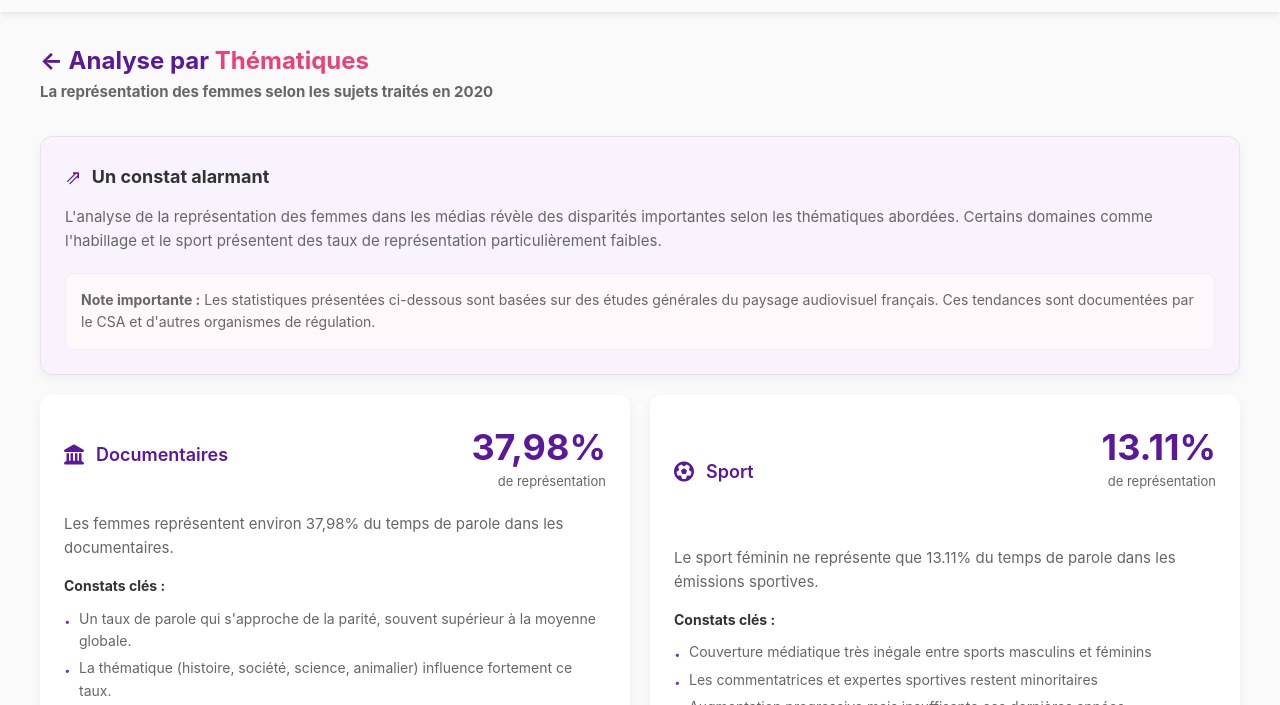
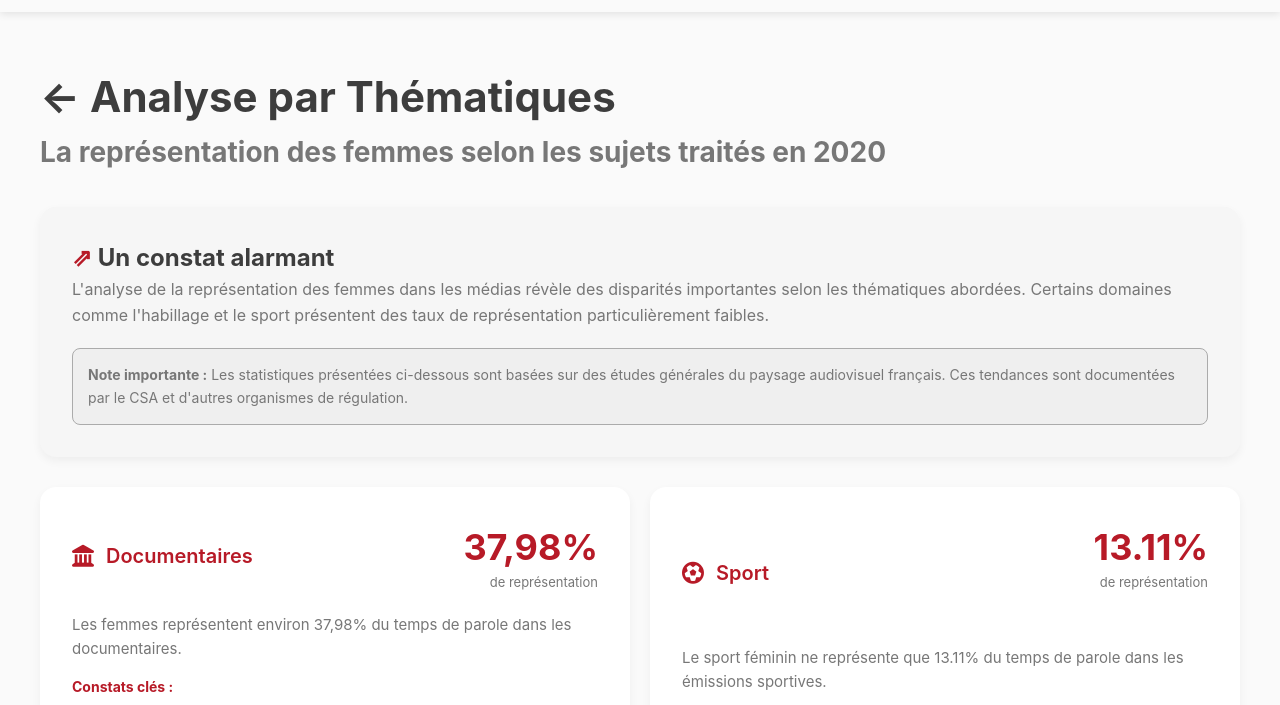
Before and after one commit to Anano777/sae303, a plain HTML site: page pages/thematiques.html in a window 1280 px wide. Shown: the part 76-781 px from the top of the page. Drawn offline with Linux system fonts and the light colour scheme.

Commit message:
thematiques

```diff
--- a/css/styles.css
+++ b/css/styles.css
@@ -182,6 +182,8 @@ header nav a:hover {
   display: flex;
   flex-direction: column;
   gap: 2rem;
+  max-width: 1200px;
+    margin: 0 auto;
 }
 
 .card {
--- a/css/thematiques.css
+++ b/css/thematiques.css
@@ -1,102 +1,26 @@
-/* Variables de couleur */
-:root {
-    --color-primary-purple: #7b2cbf; /* Violet principal */
-    --color-primary-pink: #ec407a;
-    --color-light-purple: #c77dff;
-    --color-bg-light: #f9f9f9;
-    --color-bg-card: #ffffff;
-    --color-bg-info-card: #f8f3fc; /* Fond violet très clair */
-    --color-bg-note-card: #fef8fb; /* Fond rose très clair */
-    --border-color: #eee;
-    --border-info-card: #eadef7;
-    --border-note-card: #f8eaf1;
-    --color-text-primary: #333;
-    --color-text-secondary: #666;
-    --color-text-purple: #5a189a;
-}
-
-.dashboard-container {
-    max-width: 1200px;
-    margin: 0 auto;
-}
-
-/* En-tête */
-header {
-    display: flex;
-    align-items: center;
-    margin-bottom: 30px;
-}
 
 .back-arrow {
     font-size: 28px;
     text-decoration: none;
-    color: var(--color-text-secondary);
     margin-right: 15px;
     font-weight: bold;
 }
 
-.header-titles h1 {
-    margin: 0;
-    font-size: 24px;
-    color: var(--color-text-purple);
-}
-
-.header-titles .pink-text {
-    color: var(--color-primary-pink);
-}
-
-.header-titles p {
-    margin: 0;
-    font-size: 15px;
-    color: var(--color-text-secondary);
-}
-
-/* Style de carte générique */
-.card {
-    background-color: var(--color-bg-card);
-    border-radius: 12px;
-    padding: 24px;
-    margin-bottom: 20px;
-    box-shadow: 0 4px 12px rgba(0, 0, 0, 0.05);
-}
-
-.card-header {
-    display: flex;
-    align-items: center;
-    margin-bottom: 12px;
-}
-
-.card-header .icon {
-    margin-right: 10px;
-    font-size: 20px;
-}
-
-.card-header h2 {
-    margin: 0;
-    font-size: 18px;
-    color: var(--color-text-primary);
-}
-
 /* Carte 1 : Info "Constat" */
 .info-card {
-    background-color: var(--color-bg-info-card);
-    border: 1px solid var(--border-info-card);
+    background-color: #f6f6f6;
+    margin-bottom: 30px;
 }
 
 .info-card .trend-icon {
-    color: var(--color-text-purple);
-    font-size: 20px;
+    color: #b71a27;
 }
 
-.info-card > p {
-    font-size: 15px;
-    color: var(--color-text-secondary);
-}
 
 /* Boîte de Note */
 .note-box {
-    background-color: var(--color-bg-note-card);
-    border: 1px solid var(--border-note-card);
+    background-color: #efefef;
+    border: 1px solid #ababab;
     border-radius: 8px;
     padding: 15px;
     margin-top: 20px;
@@ -105,7 +29,6 @@ header {
 .note-box p {
     margin: 0;
     font-size: 14px;
-    color: var(--color-text-secondary);
 }
 
 /* Grille des Thématiques */
@@ -128,15 +51,15 @@ header {
 }
 
 .topic-icon {
-    font-size: 20px;
-    color: var(--color-text-purple);
+    font-size: 22px;
+    color: #b71a27;
     margin-right: 12px;
 }
 
 .topic-header h3 {
     margin: 0;
-    font-size: 18px;
-    color: var(--color-text-purple);
+    font-size: 20px;
+    color: #b71a27;
 }
 
 .topic-percentage {
@@ -147,13 +70,12 @@ header {
 .topic-percentage .percentage {
     font-size: 36px;
     font-weight: bold;
-    color: var(--color-text-purple);
+    color: #b71a27;
     margin: 0;
 }
 
 .topic-percentage .description {
     font-size: 13px;
-    color: var(--color-text-secondary);
     margin: -5px 0 0 0;
 }
 
@@ -164,14 +86,13 @@ header {
 
 .topic-content p {
     font-size: 15px;
-    color: var(--color-text-secondary);
     margin: 0 0 15px 0;
 }
 
 .topic-content h4 {
     font-size: 14px;
     font-weight: bold;
-    color: var(--color-text-primary);
+    color: #b71a27;
     margin: 0 0 10px 0;
 }
 
@@ -180,7 +101,6 @@ header {
     padding-left: 15px;
     margin: 0;
     font-size: 14px;
-    color: var(--color-text-secondary);
 }
 
 .topic-content ul li {
@@ -192,7 +112,7 @@ header {
     content: '·'; /* Puissance */
     font-size: 20px;
     font-weight: bold;
-    color: var(--color-primary-purple);
+    color: #e63946;
     position: absolute;
     left: -15px;
     top: -2px; /* Ajustement vertical */
@@ -200,19 +120,17 @@ header {
 
 /* Carte 3 : Footer "Pour aller plus loin" */
 .footer-card {
-    background-color: var(--color-bg-info-card);
-    border: 1px solid var(--border-info-card);
+    background-color: #f6f6f6;
 }
 
 .footer-card h2 {
     font-size: 20px;
-    color: var(--color-text-purple);
+    color: #b71a27;
     margin: 0 0 10px 0;
 }
 
 .footer-card p {
     font-size: 15px;
-    color: var(--color-text-secondary);
 }
 
 .summary-stats {
@@ -234,7 +152,7 @@ header {
 .stat-box .main-stat {
     font-size: 32px;
     font-weight: bold;
-    color: var(--color-text-purple);
+    color: #b71a27;
     margin: 0 0 5px 0;
 }
 
--- a/pages/thematiques.html
+++ b/pages/thematiques.html
@@ -21,18 +21,17 @@
   <a href="../index.html#apropos">À propos</a>
   <a href="contact.html" class="btn-contact">Contactez nous</a>
     </nav>
-  </header>
+  </header><br><br>
     <div class="dashboard-container">
             <a href="../index.html#donnees" class="back-arrow"><div class="header-titles">
-                <h1>&larr; Analyse par <span class="pink-text">Thématiques</span></h1>
+                <h2>&larr; Analyse par <span class="pink-text">Thématiques</span></h2>
                 <p>La représentation des femmes selon les sujets traités en 2020</p>
             </div></a>
 
         <main>
             <section class="card info-card">
                 <div class="card-header">
-                    <span class="icon trend-icon">&#8663;</span>
-                    <h2>Un constat alarmant</h2>
+                    <h2><span class="icon trend-icon">&#8663;</span> Un constat alarmant</h2>
                 </div>
                 <p>L'analyse de la représentation des femmes dans les médias révèle des disparités importantes selon les thématiques abordées. Certains domaines comme l'habillage et le sport présentent des taux de représentation particulièrement faibles.</p>
 
@@ -122,7 +121,7 @@
                     </div>
                 </div>
             </section>
-
+<br>
             <section class="card footer-card">
                 <h2>Pour aller plus loin</h2>
                 <p>Ces inégalités thématiques reflètent des stéréotypes de genre profondément ancrés dans la société. La diversification des voix et l'augmentation de la visibilité des femmes expertes dans tous les domaines sont essentielles pour une représentation médiatique équitable.</p>
@@ -144,6 +143,7 @@
 
                 <p class="sources">Sources : CSA, INA, Observatoire de la représentation des femmes dans les médias</p>
             </section>
+            <br>
         </main>
     </div>
     <footer>
```
